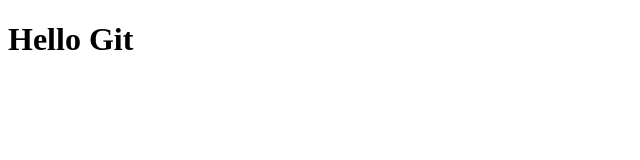
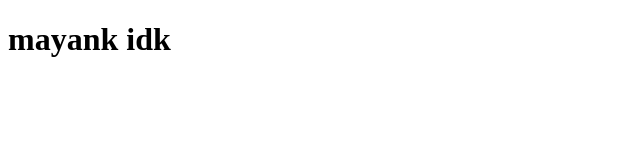
Before and after one commit to mayankranga29/setup, a plain HTML site: page index.html in a window 1280 px wide. Shown: the whole page, without its empty margins (0-640 px from the left). Drawn offline with Linux system fonts and the light colour scheme.

Commit message:
third commit

```diff
--- a/index.html
+++ b/index.html
@@ -2,6 +2,6 @@
 <html lang="en">
 <head>
 <body>
-<h1>Hello Git</h1>
+<h1>mayank idk </h1>
 </body>
 </html>
```
